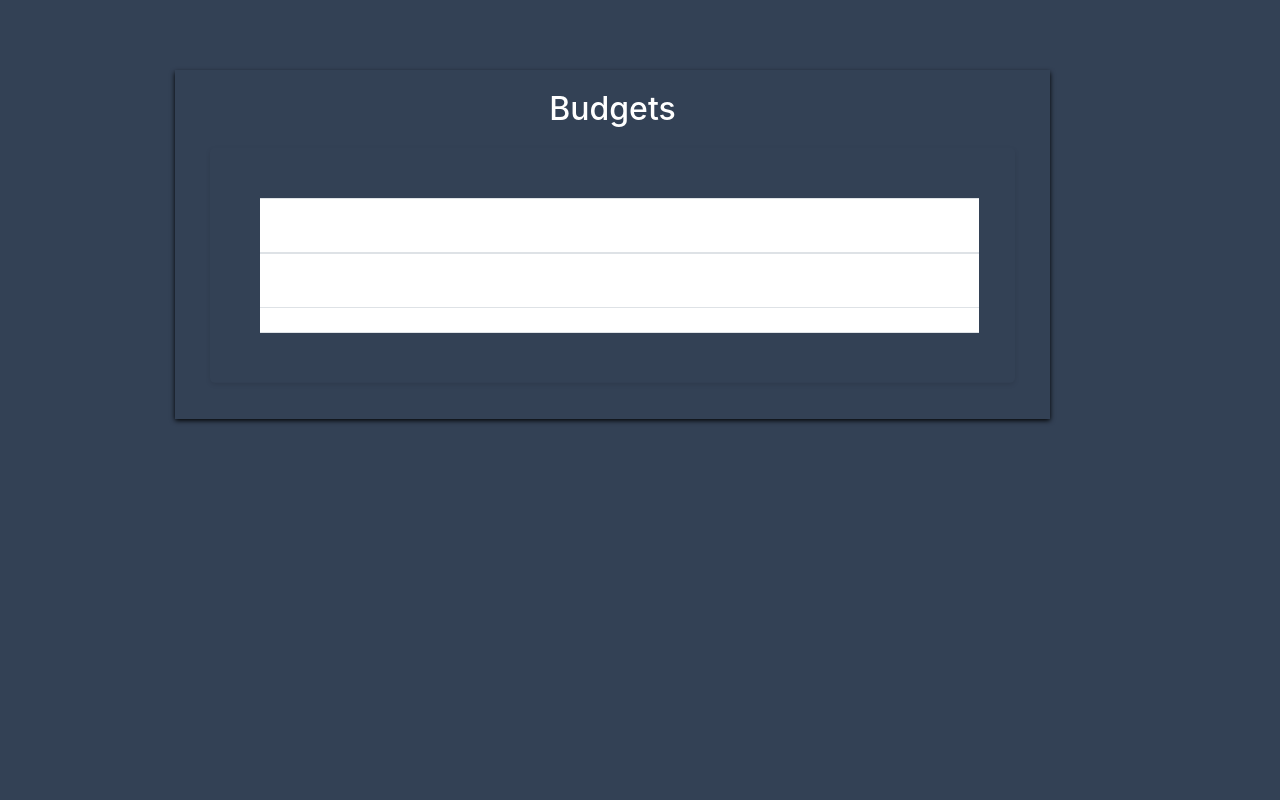
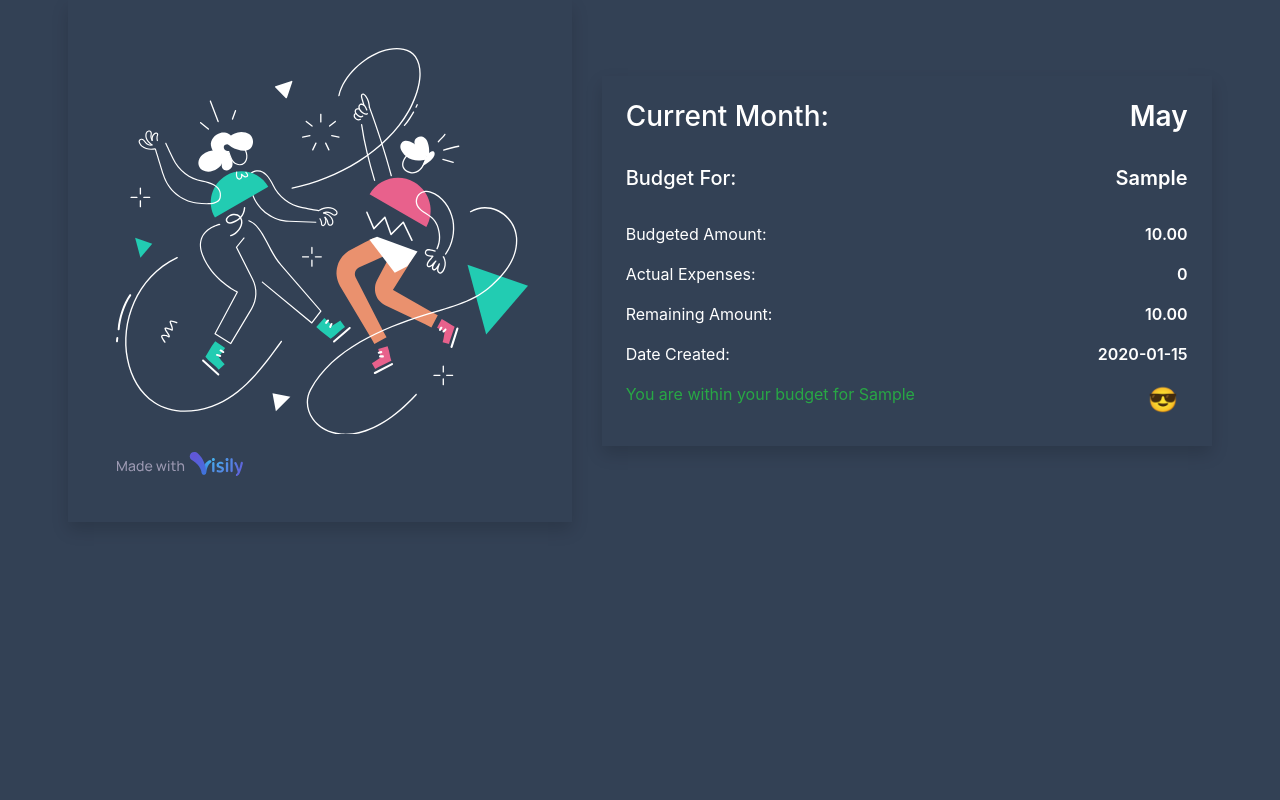
Before and after one commit to cecibarasa/expense_tracker, a Django app: page /budget/ in a window 1280 px wide. Shown: the part 100-900 px from the top of the page. Run offline with Django 3.2, Linux system fonts and the light colour scheme; a user stored in the database is signed in; data comes from the database, SQL or seed files in the repository; tables that the repository leaves empty hold one stand-in row (values such as "Sample post"); some libraries are stand-ins or nearby versions.

Commit message:
superbase deplyment

```diff
--- a/expenses/static/css/style.css
+++ b/expenses/static/css/style.css
@@ -3,7 +3,7 @@ body {
     padding: 0;
     margin: 0;
     background-color: #334155;
-    font-family: Poppins, sans-serif;
+    font-family: Poppins;
     background-size: cover;
     background-position: center;
     background-repeat: no-repeat;
@@ -282,16 +282,27 @@ span.emoji {
 
 /* budget */
 #budget {
-    height: 100vh;
-    text-align: center;
+    width: 100%;
+    /* height: 100vh; */
+    border-collapse: collapse;
+    /* margin: 20px 20px 0 20px; */
+    box-shadow: 0 2px 5px rgba(0, 0, 0, 0.1);
+    border-radius: 5px;
+    overflow: hidden;
+    background-color: #334155;
+    color: #000;
+    padding: 20px;
 }
 
 .budget_table {
-    width: 70%;
+    width: 100%;
+    /* height: 100vh; */
+    border-collapse: collapse;
+    margin: 20px 20px 0 20px;
     color: white;
     padding: 20px;
     box-shadow: 0 2px 5px rgba(0, 0, 0, 1);
-    transform: translate(20%, 20%);
+    /* transform: translate(20%, 20%); */
 }
 
 .expense_table {
@@ -323,7 +334,7 @@ table tr {
     color: #fff !important;
 }
 
-#table{
+/* #table{
     color: #e0e0e0;
     top: 20px;
     left: 20px;
@@ -335,7 +346,7 @@ table tr {
     font-size: 1.2em;
     border-radius: 5px;
     overflow: hidden;
-}
+} */
 
 /* Highlight alternate rows */
 table tr:nth-child(odd) {
@@ -847,38 +858,3 @@ select {
 .btn:hover {
     background-color: #0056b3;
 }
-
-.flip-link {
-    cursor: pointer;
-}
-
-/* Style the slider track and thumb */
-#totalIncomeSlider::-webkit-slider-thumb {
-    background: #14B8A6; /* Thumb color (teal) */
-    border: 2px solid #fff;
-}
-#totalIncomeSlider::-webkit-slider-runnable-track {
-    background: linear-gradient(90deg, #36a2eb, #ff9800); /* Track gradient */
-    height: 8px;
-    border-radius: 4px;
-}
-#totalIncomeSlider {
-    accent-color: #14B8A6; /* For modern browsers */
-}
-/* For Firefox */
-#totalIncomeSlider::-moz-range-thumb {
-    background: #14B8A6;
-    border: 2px solid #fff;
-}
-#totalIncomeSlider::-moz-range-track {
-    background: linear-gradient(90deg, #36a2eb, #14B8A6);
-    height: 8px;
-    border-radius: 4px;
-}
-/* For IE */
-#totalIncomeSlider::-ms-fill-lower {
-    background: #36a2eb;
-}
-#totalIncomeSlider::-ms-fill-upper {
-    background: #14B8A6;
-}
--- a/expenses/templates/budget.html
+++ b/expenses/templates/budget.html
@@ -7,51 +7,58 @@
 
 {% block content %}
 
-<div class="container-fluid" id="budget">
-    <!-- Display Budgets -->
-    <div class="row budget_table">
-        <div class="col-md-12">
-            <h2>Budgets</h2>
-            <table class="table table-responsive">
-                <thead>
-                    <tr>
-                        <th>Category</th>
-                        <th>Budgeted Amount</th>
-                        <th>Actual Expenses</th>
-                        <th>Remaining</th>
-                        <th>Currency</th>
-                    </tr>
-                </thead>
-                <tbody>
-                    {% for budget in budgets %}
-                    <tr>
-                        <td>{{ budget.category }}</td>
-                        <td>{{ budget.budgeted_amount|intcomma }}</td>
-                        <td>{{ budget.actual_amount|intcomma }}</td>
-                        <td>{{ budget.remaining_budget|intcomma }}</td>
-                        <td>{{ budget.currency }}</td>
-                    </tr>
-                    {% endfor %}
-                    {% if budgets|length == 0 %}
-                    <tr>
-                        <td colspan="5" class="text-center">No budgets available.</td>
-                    </tr>
-                    {% endif %}
-                    {% if budgets|length > 0 %}
-                    <tr>
-                        <td>{{ budget.category }}</td>
-                        <td>{{ budget.budgeted_amount }}</td>
-                        <td>{{ budget.actual_amount }}</td>
-                        <td>{{ budget.remaining_budget }}</td>
-                        <td>{{ budget.currency }}</td>
-                    </tr>
-                    {% endif %}
+<div class="container-fluid" style="min-height: 100vh;">
+    <div class="row d-flex align-items-center justify-content-center">
+        <div class="col-md-5 bg-transparent">
+            <div class="shadow p-4">
+                <img src="{% static 'images/Selection (1).jpg' %}" alt="">
+            </div>
+        </div>
+        <div class="col-md-6">
+            <div class="shadow p-4">
+                <div class="carousel slide" id="budgetCarousel" data-bs-ride="carousel">
+                    <div class="carousel-inner">
+                        {% if budgets|length > 0 %}
+                        {% for budget in budgets %}
+                        <div class="carousel-item {% if forloop.first %}active{% endif %}">
+                            <h3>Current Month: <span>{{ current_month_name }}</span></h3><br>
+                            <h5>Budget For: <span>{{ budget.category }}</span></h5><br>
+                            <p>Budgeted Amount: <span>{{ budget.budgeted_amount|intcomma }}</span></p>
+                            <p>Actual Expenses: <span>{{ budget.actual_amount|intcomma }}</span></p>
+                            <p>Remaining Amount: <span>{{ budget.remaining_budget|intcomma }}</span></p>
+                            <p>Date Created: <span>{{ budget.date_created|date:"Y-m-d" }}</span></p>
+                            {% if budget.remaining_budget < 0 %}
+                            <p class="text-danger">You have exceeded your budget for {{ budget.category }} <span class="emoji">&#128546;</span></p>
+                            {% endif %}
+                            {% if budget.remaining_budget > 0 %}
+                            <p class="text-success">You are within your budget for {{ budget.category }} <span class="emoji">&#128526;</span></p>
+                            {% endif %}
+                            {% if budget.remaining_budget == 0 %}
+                            <p class="text-warning">You have used your entire budget for {{ budget.category }} <span class="emoji">💔</span></p>
+                            {% endif %}
+                        </div>
+                        {% endfor %}
+                        {% else %}
+                        <div class="carousel-item active">
+                            <div class="card">
+                                <div class="card-body">
+                                    <h5 class="card-title">No Budgets Available</h5>
+                                    <p class="card-text">Please add your budgets to see the details.</p>
+                                </div>
+                            </div>
+                        </div>
+                        {% endif %}
+                </div>
+                    <button class="carousel-control-prev" type="button" data-bs-target="#budgetCarousel" data-bs-slide="prev">
+                        <span class="visually-hidden">Previous</span>
+                    </button>
+                    <button class="carousel-control-next" type="button" data-bs-target="#budgetCarousel" data-bs-slide="next">
+                        <span class="visually-hidden">Next</span>
+                    </button>
+                </div>
+            </div>
+        </div>
 
-                </tbody>
-            </table>
-        </div>
     </div>
 
-</div>
-
 {% endblock %}
--- a/expenses/views.py
+++ b/expenses/views.py
@@ -27,6 +27,8 @@ from django.http import HttpResponse
 from django.core.management import call_command
 from django.http import HttpResponse
 import os
+from collections import defaultdict
+import calendar
 
 def create_admin(request):
     User = get_user_model()
@@ -107,6 +109,12 @@ def custom_logout(request):
 
 @login_required
 def index(request):
+    # Fetch monthly expenses grouped by title
+    user = request.user
+    today = timezone.now().date()
+    current_month = today.month
+    current_year = today.year
+    days_in_month = calendar.monthrange(current_year, current_month)[1]  # Get the number of days in the current month
     if request.method == 'POST':
         # Handle form submission
         title = request.POST.get('title')
@@ -177,46 +185,52 @@ def index(request):
     total_income = IncomeManagement.objects.filter(user=request.user).aggregate(Sum('amount'))['amount__sum'] or 0
 
     # Calculate net savings
-    net_savings = total_income - total_expenses
+    # Fetch all budgets for the logged-in user
+    today = timezone.now().date()
+    current_month = today.month
+    current_year = today.year
+    monthly_budgets = Budget.objects.filter(
+        user=request.user,
+        date_created__month=current_month,
+        date_created__year=current_year
+    )
+    # print(f"Monthly Budgets: {monthly_budgets}")
 
-    # Fetch all budgets for the logged-in user
-    budgets = Budget.objects.filter(user=request.user)
-    for budget in budgets:
+    for budget in monthly_budgets:
         actual_expenses = ExpenseManagement.objects.filter(
             user=request.user, category=budget.category
         ).aggregate(Sum('amount'))['amount__sum'] or 0
         budget.actual_amount = actual_expenses
         budget.remaining_budget = budget.budgeted_amount - actual_expenses
+        # if not budget.half_alert_sent and Decimal(actual_expenses) >= Decimal('0.5') * budget.budgeted_amount:
+        #     send_mail(
+        #         subject='Budget 50% Reached Alert',
+        #         message=(
+        #             f'Dear {request.user.username},\n\n'
+        #             f'You have used 50% of your budget for "{budget.category}".\n'
+        #             f'Your budgeted amount is {intcomma(budget.budgeted_amount)}, and you have spent {intcomma(actual_expenses)}.\n\n'
+        #             f'Please review your expenses to stay on track.\n\n'
+        #             f'Thank you,\nExpense Tracker Team'
+        #         ),
+        #         from_email='cecibarasa@gmail.com',
+        #         recipient_list=[request.user.email],
+        #         fail_silently=False,
+        #     )
+        #     budget.half_alert_sent = True
+        budget.save()
 
-        # 50% alert logic (fix: use Decimal('0.5'))
-        if not budget.half_alert_sent and Decimal(actual_expenses) >= Decimal('0.5') * budget.budgeted_amount:
-            send_mail(
-                subject='Budget 50% Reached Alert',
-                message=(
-                    f'Dear {request.user.username},\n\n'
-                    f'You have used 50% of your budget for "{budget.category}".\n'
-                    f'Your budgeted amount is {intcomma(budget.budgeted_amount)}, and you have spent {intcomma(actual_expenses)}.\n\n'
-                    f'Please review your expenses to stay on track.\n\n'
-                    f'Thank you,\nExpense Tracker Team'
-                ),
-                from_email='cecibarasa@gmail.com',
-                recipient_list=[request.user.email],
-                fail_silently=False,
-            )
-            budget.half_alert_sent = True
-            budget.save()
+    # Filter income for the current month
+    monthly_income = IncomeManagement.objects.filter(
+        user=request.user,
+        date__month=current_month,
+        date__year=current_year
+    ).order_by('date')
+    total_monthly_income = monthly_income.aggregate(Sum('amount'))['amount__sum'] or 0
+    # remaining_income = total_monthly_income - actual_expenses
+    # print("Monthly income:", monthly_income)
+    # print("Total monthly income:", total_monthly_income)
 
-    # Fetch monthly expenses grouped by title
-    today = timezone.now().date()
-    current_month = today.month
-    current_year = today.year
-
-    # Filter budgets for the current month
-    monthly_budgets = Budget.objects.filter(
-        user=request.user,
-        # created_at__month=current_month,
-        # created_at__year=current_year
-    )
+    remaining_income = total_monthly_income - total_expenses
 
     # Fetch expenses for the selected month
     monthly_expenses = ExpenseManagement.objects.filter(
@@ -231,20 +245,32 @@ def index(request):
     # print(f"Monthly Expenses: {monthly_expenses}")
 
     # Prepare data for the bar graph
-    expenses_by_category = (
-        monthly_expenses.values('category')
-        .annotate(total_amount=Sum('amount'))
-        .order_by('category')
-    )
-    categories = [e['category'] for e in expenses_by_category]
-    category_data = [float(e['total_amount']) for e in expenses_by_category]
+    expenses_by_title = defaultdict(lambda: [0]*days_in_month)
+    for expense in monthly_expenses:
+        day = expense.date.day - 1  # 0-based index
+        expenses_by_title[expense.title][day] += float(expense.amount)
 
+    datasets = []
+    for title, data in expenses_by_title.items():
+        datasets.append({
+            'label': title,
+            'data': data,
+            'color': f'rgba({random.randint(0, 255)}, {random.randint(0, 255)}, {random.randint(0, 255)}, 0.5)',
+            # Optionally add color, etc.
+        })
+
+    labels = list(range(1, days_in_month + 1))  # <-- Add this line here
+
+    context = {
+        'labels': json.dumps(labels),
+        'datasets': json.dumps(datasets),
+        # ...other context...
+    }
+
+    categories = [str(title) for title in expenses_by_title.keys()]
+    category_data = [sum(amounts) for amounts in expenses_by_title.values()]
     # Calculate total amount for each category
     total_amount = 0
-    for expense in monthly_expenses:
-        category = expense['title']
-        total_amount += float(expense['total_amount'])  # Convert Decimal to float and accumulate
-        category_data[category] = float(expense['total_amount'])  # Convert Decimal to float
 
     # Generate random colors for each category
     category_colors = {
@@ -267,16 +293,22 @@ def index(request):
         'has_expenses_today': has_expenses_today,
         'selected_month_name': today.strftime('%B'),
         'total_expenses': total_expenses,
+        'labels': json.dumps(labels),
+        'datasets': json.dumps(datasets),
         'categories': json.dumps(categories),
         'category_data': json.dumps(category_data),
         'category_colors': json.dumps(category_colors),
+        'monthly_income': monthly_income,
+        'total_monthly_income': total_monthly_income,
+        'current_month_name': today.strftime('%B'),
         'monthly_expenses': monthly_expenses,
         'total_expenses': total_expenses,
         'total_income': total_income,
         'net_savings': net_savings,
-        'budgets': monthly_budgets,
+        'monthly_budgets': monthly_budgets,
         # 'budgets': budgets,
         'income': income,
+        'remaining_income': remaining_income,
     })
 
 def search_expenses(request):
@@ -321,20 +353,37 @@ def add_expense(request):
 @login_required
 def view_expenses(request):
     user = request.user
+    today = timezone.now().date()
+    current_month = today.month
+    current_year = today.year
+    days_in_month = calendar.monthrange(current_year, current_month)[1]
+    weeks_in_month = (days_in_month + 6) // 7  # Round up to include partial weeks
 
     # Fetch all expenses for the logged-in user
-    expenses = ExpenseManagement.objects.filter(user=request.user).order_by('-date')
-
+    expenses_qs = ExpenseManagement.objects.filter(user=request.user)
+    most_recent_expense = expenses_qs.order_by('-date').first()
+    highest_expense = expenses_qs.order_by('-amount').first()
+    lowest_expense = expenses_qs.order_by('amount').first()
+    average_expense = expenses_qs.aggregate(average=Sum('amount') / expenses_qs.count())['average'] if expenses_qs.count() > 0 else 0
+    total_expenses = expenses_qs.aggregate(Sum('amount'))['amount__sum'] or 0
     # Calculate total expenses
-    total_expenses = expenses.aggregate(Sum('amount'))['amount__sum'] or 0
+    total_expenses = expenses_qs.aggregate(Sum('amount'))['amount__sum'] or 0
+    average_expense_per_week = total_expenses / weeks_in_month if weeks_in_month else 0
 
     #display year
     current_year = datetime.now().year  # Get the current year
 
     return render(request, 'view_expenses.html', {
-        'expenses': expenses,
+        'expense': most_recent_expense,
+        'highest_expense': highest_expense,
+        'lowest_expense': lowest_expense,
+        'average_expense': average_expense,
         'total_expenses': total_expenses,
-        'year': current_year,  # Pass the year to the template
+        'current_month_name': datetime.now().strftime('%B'),
+        'current_month': datetime.now().month,
+        'current_year': current_year,
+        'year': current_year,
+        'average_expense_per_week': average_expense_per_week,
     })
 
 @login_required
@@ -434,12 +483,24 @@ def income(request):
         return redirect('income')
 
     # Fetch all incomes for the logged-in user
+    today = timezone.now().date()
+    current_month = today.month
+    current_year = today.year
+    monthly_income = IncomeManagement.objects.filter(
+        user=request.user,
+        date__month=current_month,
+        date__year=current_year
+    ).order_by('date')
+    total_monthly_income = monthly_income.aggregate(Sum('amount'))['amount__sum'] or 0
     income = IncomeManagement.objects.filter(user=request.user)
     total_income = income.aggregate(Sum('amount'))['amount__sum'] or 0
 
     return render(request, 'income.html', {
         'income': income,
         'total_income': total_income,
+        'monthly_income': monthly_income,
+        'total_monthly_income': total_monthly_income,
+        'current_month_name': today.strftime('%B'),
     })
 
 @login_required
@@ -448,6 +509,7 @@ def add_budget(request):
         category = request.POST.get('category')  # Correctly retrieve the category
         budgeted_amount = request.POST.get('budgeted_amount')
         currency = request.POST.get('currency')
+        date_created = now().date()  # Get today's date
 
         # Validate currency
         valid_currencies = ['USD', 'KES', 'EUR', 'GBP', 'INR']
@@ -462,7 +524,8 @@ def add_budget(request):
             user=request.user,
             category=category,
             budgeted_amount=budgeted_amount,
-            currency=currency
+            currency=currency,
+            date_created=date_created,
         )
         return redirect('budget')
 
@@ -470,6 +533,11 @@ def add_budget(request):
 
 @login_required
 def budget(request):
+    user = request.user
+    today = timezone.now().date()
+    current_month = today.month
+    current_year = today.year
+    days_in_month = calendar.monthrange(current_year, current_month)[1]  # Get the number of days in the current month
     # Fetch budgets and calculate actual expenses
     budgets = Budget.objects.filter(user=request.user)
     for budget in budgets:
@@ -478,8 +546,19 @@ def budget(request):
         ).aggregate(Sum('amount'))['amount__sum'] or 0
         budget.actual_amount = actual_expenses
         budget.remaining_budget = budget.budgeted_amount - actual_expenses
+        budget.total = budget.budgeted_amount + budget.remaining_budget
 
-    return render(request, 'budget.html', {'budgets': budgets})
+    return render(request, 'budget.html', {
+        'budgets': budgets,
+        'total_budgeted': sum(b.budgeted_amount for b in budgets),
+        'total_actual': sum(b.actual_amount for b in budgets),
+        'total_remaining': sum(b.remaining_budget for b in budgets),
+        'total': sum(b.total for b in budgets),
+        'current_month_name': today.strftime('%B'),
+        'current_month': current_month,
+        'current_year': current_year,
+        'days_in_month': days_in_month,
+    })
 
 @login_required
 def monthly_expense_report(request):
```
Also changed, not shown: expense/settings.py (+7 -7 lines), expenses/templates/income.html (+29 -41 lines), expenses/templates/index.html (+65 -38 lines), expenses/templates/monthly_expense.html (+15 -3 lines), expenses/templates/password_reset_complete.html (+11 -3 lines), expenses/templates/password_reset_done.html (+8 -8 lines), expenses/templates/view_expenses.html (+21 -52 lines).
